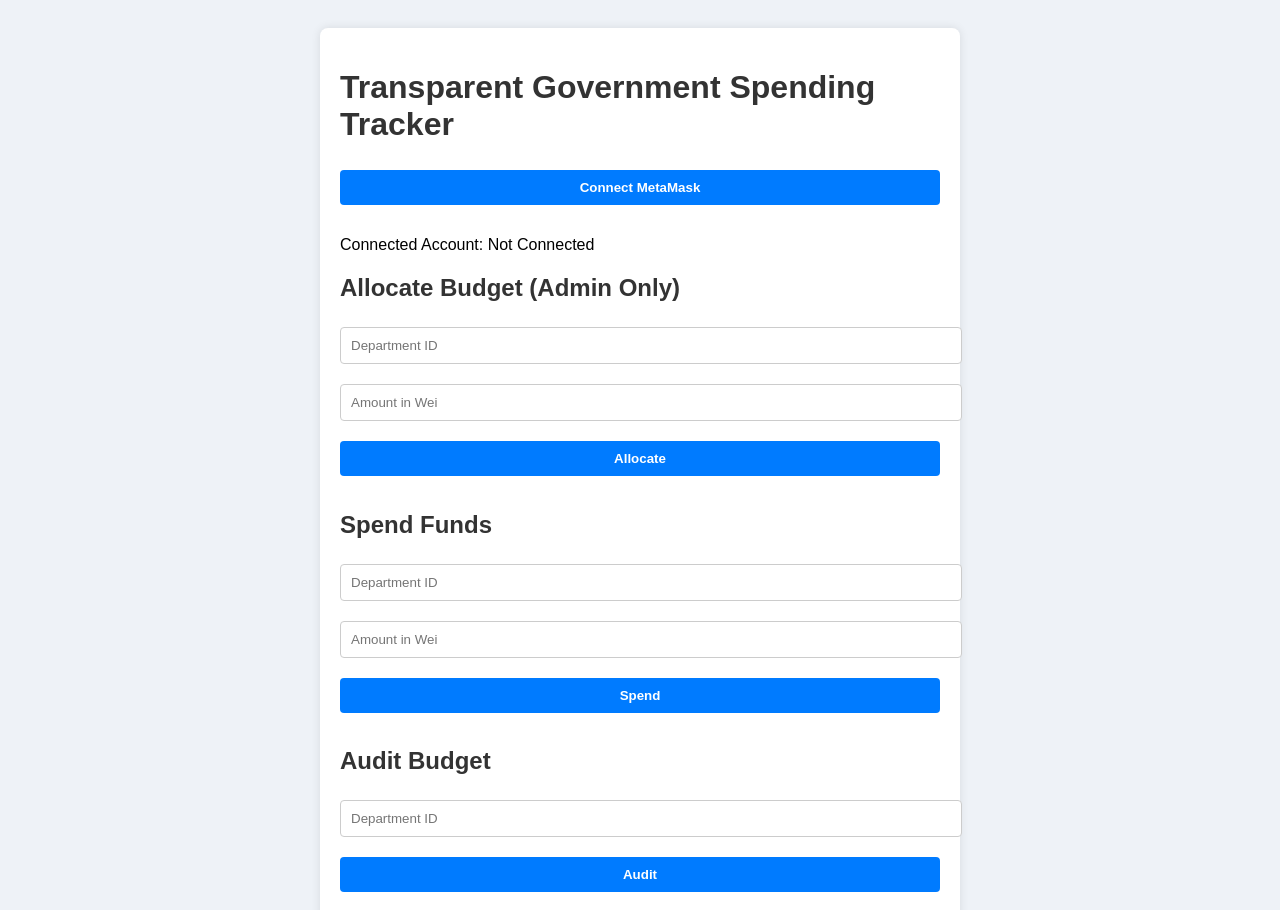
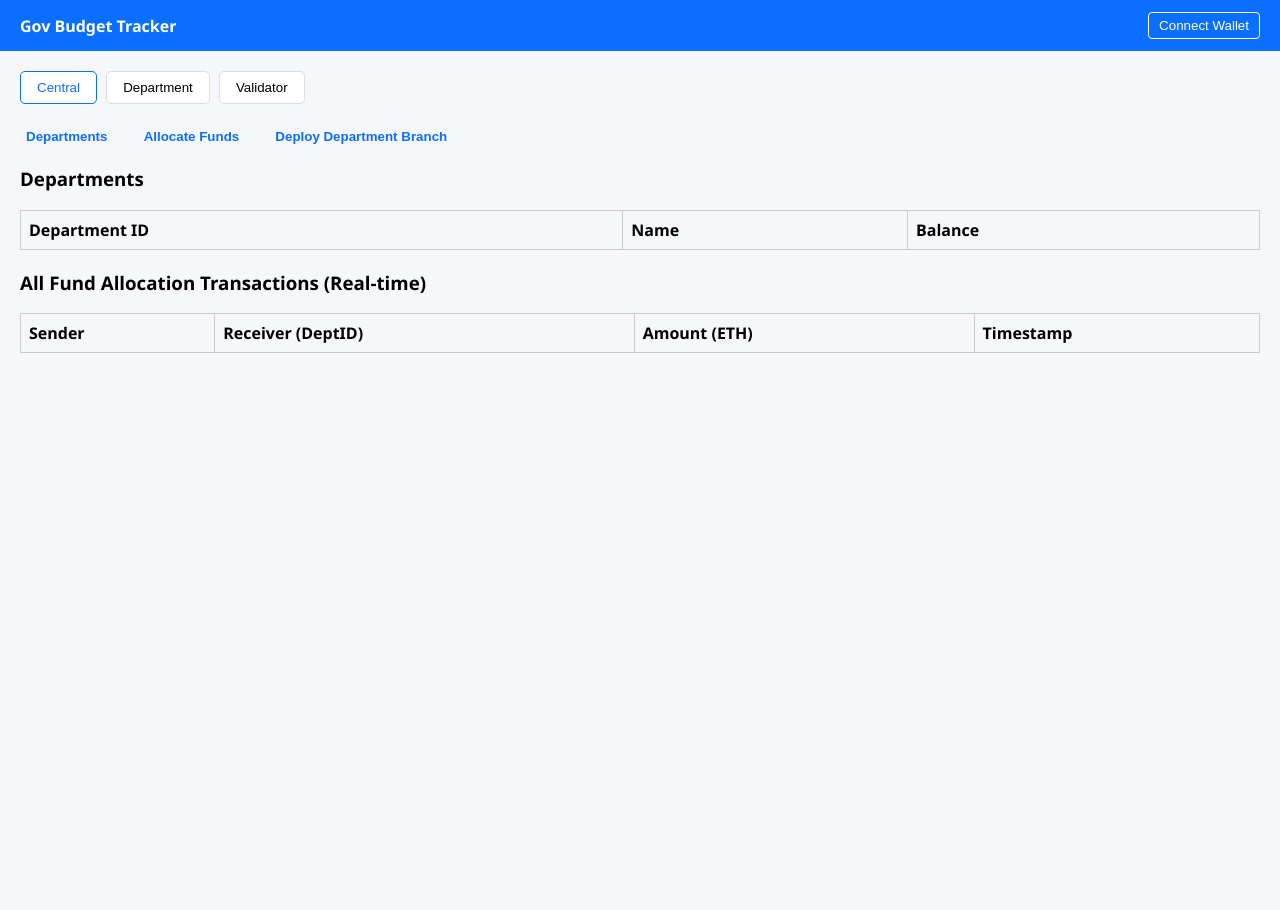
Before and after one commit to raj709-art/final, a plain HTML site: page index.html in a window 1280 px wide. Shown: the top 910 px of the page. After the commit the page ends 800 px from the top, so only its background shows below. Drawn offline with Linux system fonts and the light colour scheme.

Commit message:
index.html

```diff
--- a/index.html
+++ b/index.html
@@ -3,76 +3,122 @@
 <head>
   <meta charset="UTF-8" />
   <meta name="viewport" content="width=device-width, initial-scale=1.0"/>
-  <title>Government Spending Tracker</title>
+  <title>Gov Budget Tracker</title>
   <script src="https://cdn.jsdelivr.net/npm/web3@latest/dist/web3.min.js"></script>
   <style>
     body {
-      font-family: Arial, sans-serif;
-      background: #eef2f7;
-      padding: 20px;
+      font-family: 'Segoe UI', sans-serif;
+      margin: 0;
+      background-color: #f5f7fa;
     }
-    .container {
-      background: #fff;
-      border-radius: 8px;
-      padding: 20px;
-      max-width: 600px;
-      margin: auto;
-      box-shadow: 0 0 10px rgba(0,0,0,0.1);
+    .navbar {
+      background-color: #0a6eff;
+      color: white;
+      padding: 12px 20px;
+      display: flex;
+      justify-content: space-between;
+      align-items: center;
     }
-    h1, h2 {
-      color: #333;
+    .tabs {
+      margin: 20px;
     }
-    input, button {
-      width: 100%;
-      padding: 10px;
-      margin: 5px 0 15px;
-      border: 1px solid #ccc;
-      border-radius: 4px;
+    .role-tabs button {
+      border: 1px solid #ddd;
+      padding: 8px 16px;
+      margin-right: 5px;
+      border-radius: 5px;
+      background-color: white;
+      cursor: pointer;
     }
-    button {
-      background-color: #007BFF;
-      color: white;
+    .role-tabs button.active {
+      border: 1px solid #0a6eff;
+      color: #0a6eff;
+    }
+    .tab-menu {
+      margin-top: 20px;
+    }
+    .tab-menu button {
+      background: none;
       border: none;
       font-weight: bold;
+      margin-right: 20px;
+      cursor: pointer;
+      color: #0a6eff;
+    }
+    .table {
+      width: 100%;
+      margin-top: 15px;
+      border-collapse: collapse;
+    }
+    .table th, .table td {
+      border: 1px solid #ccc;
+      padding: 8px;
+      text-align: left;
+    }
+    #connectBtn {
+      background: transparent;
+      border: 1px solid white;
+      color: white;
+      padding: 5px 10px;
+      border-radius: 4px;
       cursor: pointer;
     }
-    button:hover {
-      background-color: #0056b3;
-    }
-    #status {
-      color: green;
-      font-weight: bold;
+    .section {
+      margin: 20px;
     }
   </style>
 </head>
 <body>
-  <div class="container">
-    <h1>Transparent Government Spending Tracker</h1>
-    <button id="connectBtn">Connect MetaMask</button>
-    <p>Connected Account: <span id="account">Not Connected</span></p>
+  <div class="navbar">
+    <div><strong>Gov Budget Tracker</strong></div>
+    <button id="connectBtn">Connect Wallet</button>
+  </div>
 
-    <section>
-      <h2>Allocate Budget (Admin Only)</h2>
-      <input id="allocDept" placeholder="Department ID" />
-      <input id="allocAmount" placeholder="Amount in Wei" type="number" />
-      <button onclick="allocateBudget()">Allocate</button>
-    </section>
+  <div class="tabs">
+    <div class="role-tabs">
+      <button class="active">Central</button>
+      <button>Department</button>
+      <button>Validator</button>
+    </div>
 
-    <section>
-      <h2>Spend Funds</h2>
-      <input id="spendDept" placeholder="Department ID" />
-      <input id="spendAmount" placeholder="Amount in Wei" type="number" />
-      <button onclick="spendFunds()">Spend</button>
-    </section>
+    <div class="tab-menu">
+      <button>Departments</button>
+      <button>Allocate Funds</button>
+      <button>Deploy Department Branch</button>
+    </div>
+  </div>
 
-    <section>
-      <h2>Audit Budget</h2>
-      <input id="auditDept" placeholder="Department ID" />
-      <button onclick="auditBudget()">Audit</button>
-      <p id="auditResult"></p>
-    </section>
+  <div class="section">
+    <h3>Departments</h3>
+    <table class="table">
+      <thead>
+        <tr>
+          <th>Department ID</th>
+          <th>Name</th>
+          <th>Balance</th>
+        </tr>
+      </thead>
+      <tbody id="departmentsTable">
+        <!-- Dynamic Rows -->
+      </tbody>
+    </table>
+  </div>
 
-    <p id="status"></p>
+  <div class="section">
+    <h3>All Fund Allocation Transactions (Real-time)</h3>
+    <table class="table">
+      <thead>
+        <tr>
+          <th>Sender</th>
+          <th>Receiver (DeptID)</th>
+          <th>Amount (ETH)</th>
+          <th>Timestamp</th>
+        </tr>
+      </thead>
+      <tbody id="transactionsTable">
+        <!-- Dynamic Transactions -->
+      </tbody>
+    </table>
   </div>
 
   <script>
@@ -80,8 +126,8 @@
     let contract;
     let account;
 
-    const contractAddress = "0x882e81b3278BAfcF446DfA24a3A8577b07fB7dE9"; // Replace with your actual contract address
-    const contractABI =[
+    const contractAddress = "0x882e81b3278BAfcF446DfA24a3A8577b07fB7dE9"; // Replace with your contract
+    const contractABI = [[
 	{
 		"inputs": [
 			{
@@ -247,7 +293,7 @@
 		"stateMutability": "view",
 		"type": "function"
 	}
-];
+]]; // Add ABI here
 
     document.getElementById("connectBtn").onclick = async () => {
       if (window.ethereum) {
@@ -255,53 +301,42 @@
         await window.ethereum.enable();
         const accounts = await web3.eth.getAccounts();
         account = accounts[0];
-        document.getElementById("account").innerText = account;
+        document.getElementById("connectBtn").innerText = account.slice(0, 6) + '...' + account.slice(-4);
         contract = new web3.eth.Contract(contractABI, contractAddress);
-        setStatus("MetaMask connected");
+        console.log("Connected account:", account);
+        // You can call fetch functions here
       } else {
-        alert("MetaMask not detected");
+        alert("Please install MetaMask");
       }
     };
 
-    function setStatus(msg) {
-      document.getElementById("status").innerText = msg;
+    // Add logic to dynamically populate department and transaction tables
+    // Example function placeholders:
+    /*
+    async function loadDepartments() {
+      const data = await contract.methods.getDepartments().call();
+      const table = document.getElementById("departmentsTable");
+      table.innerHTML = "";
+      data.forEach(dept => {
+        table.innerHTML += `<tr><td>${dept.id}</td><td>${dept.name}</td><td>${web3.utils.fromWei(dept.balance, "ether")}</td></tr>`;
+      });
     }
 
-    async function allocateBudget() {
-      const dept = document.getElementById("allocDept").value;
-      const amount = document.getElementById("allocAmount").value;
-      try {
-        await contract.methods.allocateBudget(dept, amount).send({ from: account });
-        setStatus(`Budget allocated to ${dept}`);
-      } catch (e) {
-        setStatus("Error allocating budget");
-        console.error(e);
-      }
+    async function loadTransactions() {
+      const txs = await contract.getPastEvents('FundsAllocated', { fromBlock: 0, toBlock: 'latest' });
+      const table = document.getElementById("transactionsTable");
+      table.innerHTML = "";
+      txs.forEach(tx => {
+        const { sender, receiver, amount, timestamp } = tx.returnValues;
+        table.innerHTML += `<tr>
+          <td>${sender}</td>
+          <td>${receiver}</td>
+          <td>${web3.utils.fromWei(amount, 'ether')}</td>
+          <td>${new Date(timestamp * 1000).toLocaleString()}</td>
+        </tr>`;
+      });
     }
-
-    async function spendFunds() {
-      const dept = document.getElementById("spendDept").value;
-      const amount = document.getElementById("spendAmount").value;
-      try {
-        await contract.methods.spendFunds(dept, amount).send({ from: account });
-        setStatus(`Spent ${amount} from ${dept}`);
-      } catch (e) {
-        setStatus("Error spending funds");
-        console.error(e);
-      }
-    }
-
-    async function auditBudget() {
-      const dept = document.getElementById("auditDept").value;
-      try {
-        const remaining = await contract.methods.auditBudget(dept).call({ from: account });
-        document.getElementById("auditResult").innerText = `Remaining Budget: ${remaining} wei`;
-        setStatus("Audit successful");
-      } catch (e) {
-        setStatus("Audit failed");
-        console.error(e);
-      }
-    }
+    */
   </script>
 </body>
 </html>
```
